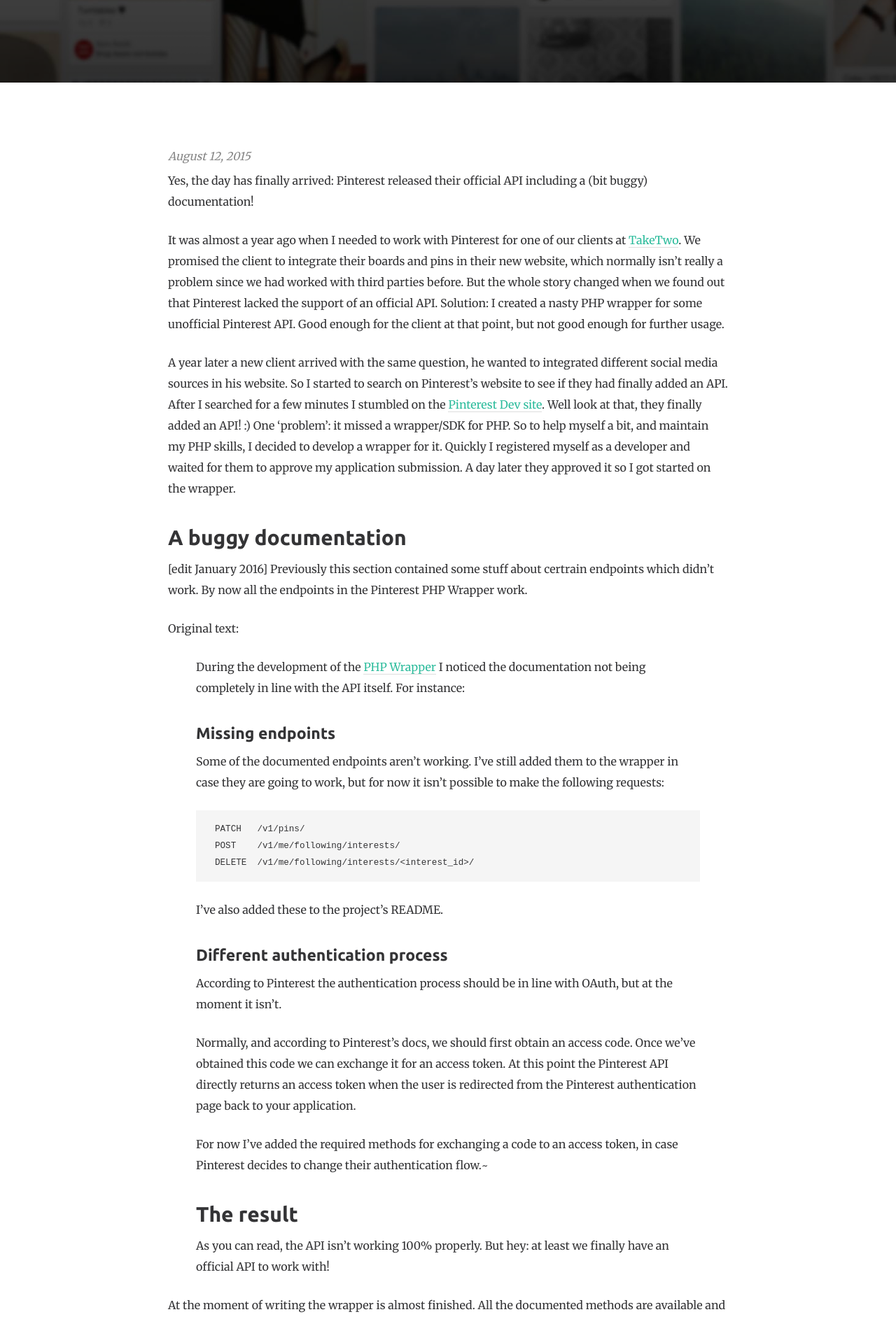
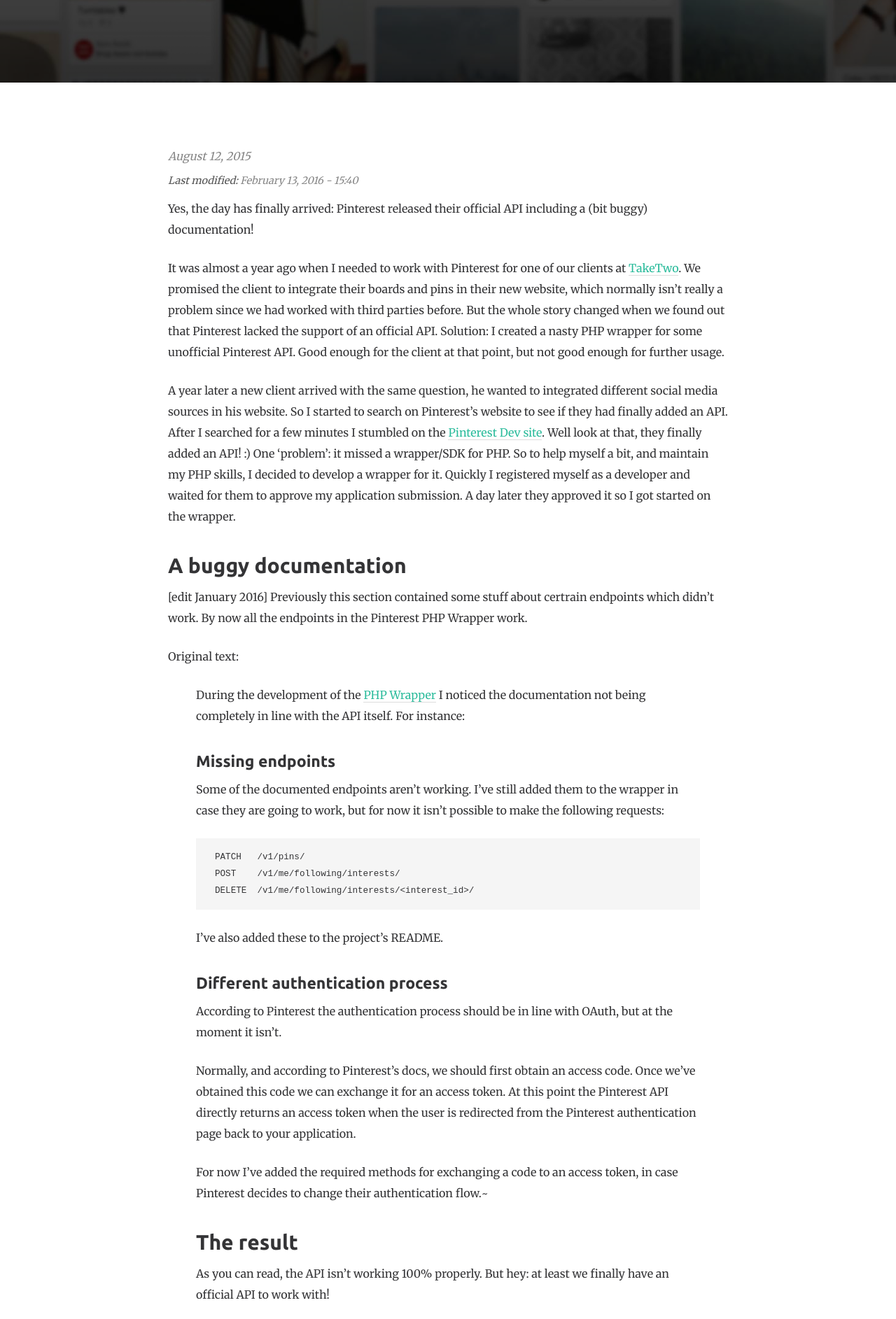
Before and after one commit to dirkgroenen/dirkgroenen.github.io, a Jekyll site: the page built from _posts/2015-08-12-php-wrapper-for-official-pinterest-api.markdown, in a window 1280 px wide. Shown: the part 749-2634 px from the top of the page at 70% size. Built offline with Jekyll 4.4.1, drawn with Linux system fonts in a browser that asks for light colours; nearby versions of some CDN libraries; some web fonts are replaced; comment, search, counter and statistics services are not loaded.

Commit message:
Update 2015-08-12-php-wrapper-for-official-pinterest-api.markdown

```diff
--- a/_posts/2015-08-12-php-wrapper-for-official-pinterest-api.markdown
+++ b/_posts/2015-08-12-php-wrapper-for-official-pinterest-api.markdown
@@ -3,6 +3,7 @@ layout: post
 title: "PHP Wrapper for the official Pinterest API"
 subtitle: "Finally, Pinterest released their official API!"
 date: 2015-08-12 16:18:47
+updated: 2016-02-13 15:40:00
 image: "/assets/images/pinterest-site.jpg"
 fbimage: "/assets/images/pinterest-site.jpg"
 categories: projects
```
